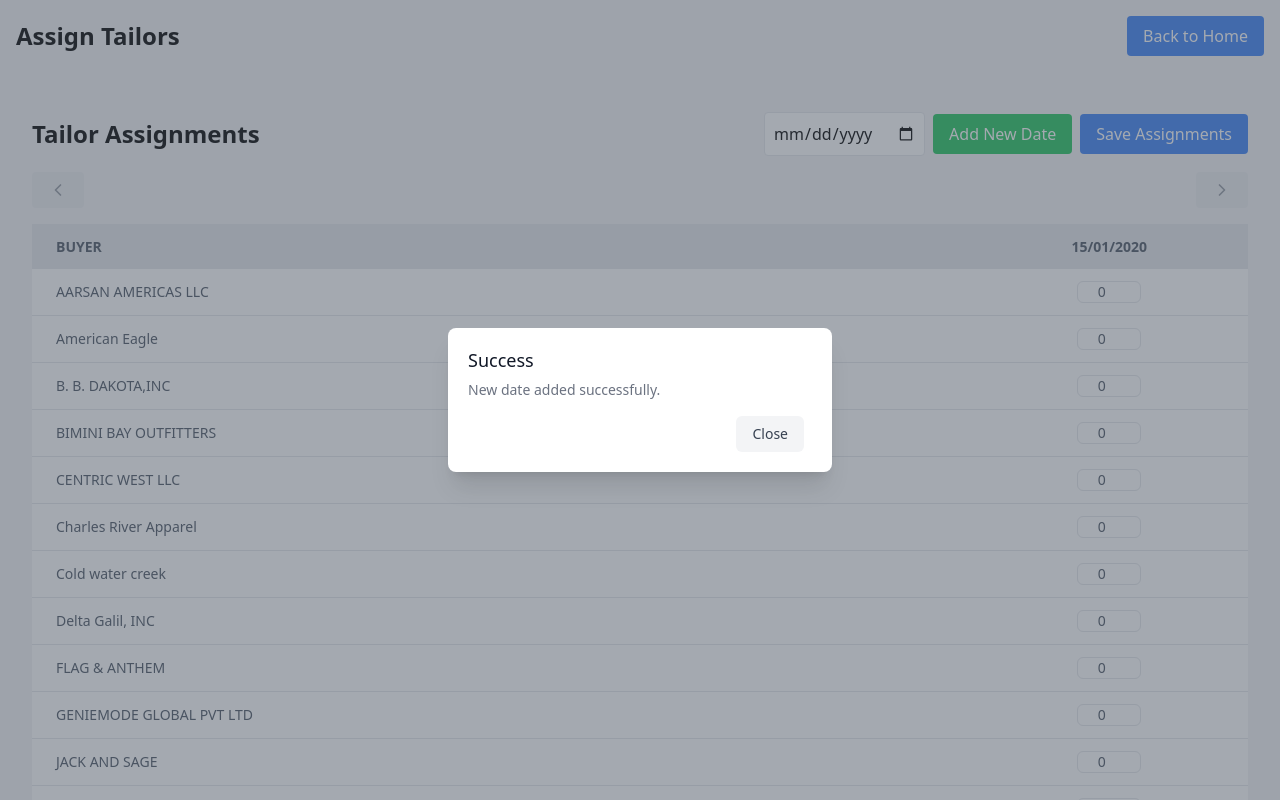
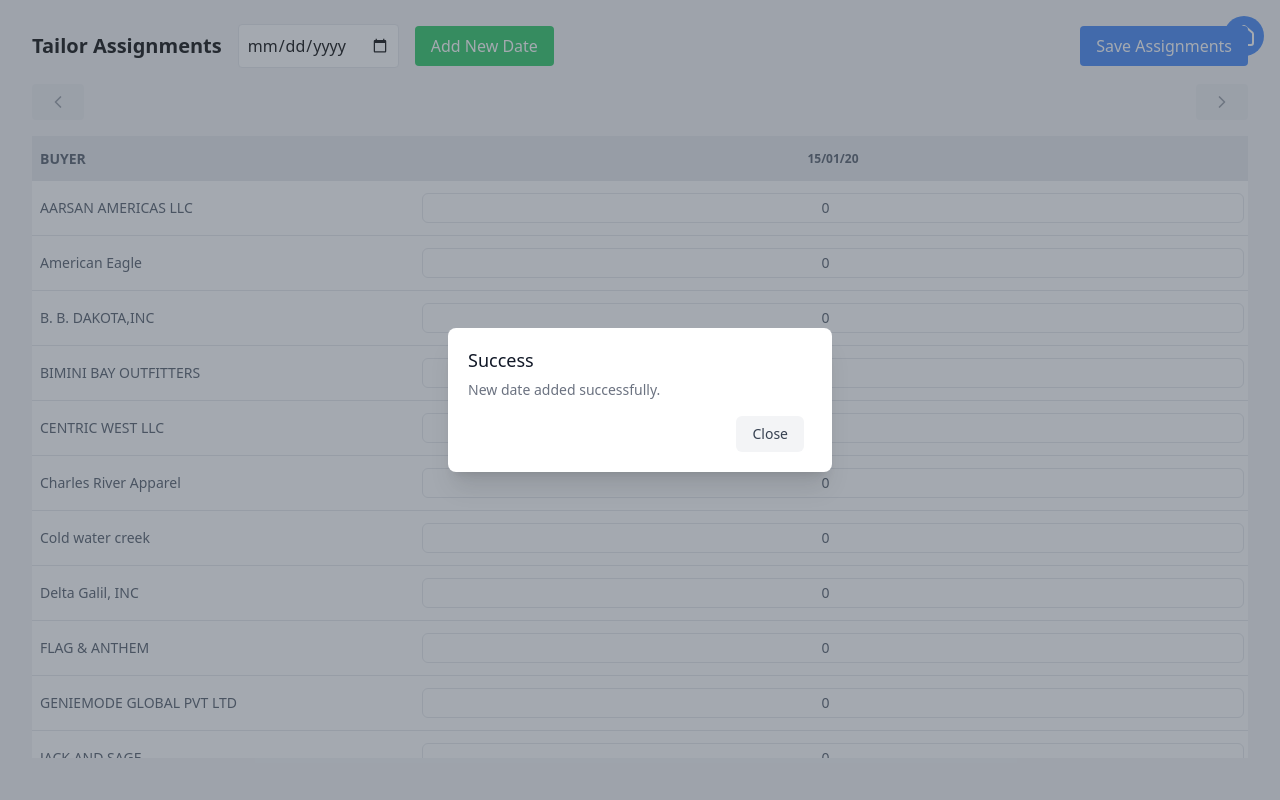
Before and after one commit to ayyubm/sampletracker, a Next.js app: page /assign-tailors in a window 1280 px wide. Both pictures are taken after typing "2020-01-15" into the empty fields and a click on the button "Add New Date". Shown: the top 800 px of the page. Built offline with nearby package versions, Linux system fonts and the light colour scheme; no server answers; the database is empty.

Commit message:
added cosmetic upgrades to user list and assign tailor table

```diff
--- a/src/app/assign-tailors/page.tsx
+++ b/src/app/assign-tailors/page.tsx
@@ -3,19 +3,23 @@
 import { useAuth } from '../../lib/hooks/useAuth';
 import Link from 'next/link';
 import TailorAssignment from '../../components/TailorAssignment';
+import { Home } from 'lucide-react';
 
 export default function AssignTailorsPage() {
   const { userData } = useAuth();
 
   return (
     <div className="min-h-screen bg-gray-100 p-4">
-      <header className="flex justify-between items-center mb-6">
-        <h1 className="text-2xl font-bold">Assign Tailors</h1>
-        <Link href="/" className="bg-blue-500 text-white px-4 py-2 rounded hover:bg-blue-600">
-          Back to Home
+      <header className="flex justify-end mb-4">
+        <Link
+          href="/"
+          className="bg-blue-500 text-white p-2 rounded-full hover:bg-blue-600 transition-colors duration-200"
+          title="Back to Home"
+        >
+          <Home size={24} />
         </Link>
       </header>
-      <main>
+      <main className="-mt-12">
         <TailorAssignment topControls={true} />
       </main>
     </div>
--- a/src/components/TailorAssignment.tsx
+++ b/src/components/TailorAssignment.tsx
@@ -125,17 +125,10 @@ const TailorAssignment: React.FC<TailorAssignmentProps> = ({ topControls = false
   };
 
   return (
-    <div className="container mx-auto px-4 py-8">
-      {alert && (
-        <Alert
-          message={alert.message}
-          type={alert.type}
-          onClose={() => setAlert(null)}
-        />
-      )}
+    <div className="container mx-auto px-4">
       <div className="mb-4 flex justify-between items-center">
-        <h2 className="text-2xl font-bold">Tailor Assignments</h2>
-        <div className="flex items-center space-x-2">
+        <div className="flex items-center space-x-4">
+          <h2 className="text-xl font-bold">Tailor Assignments</h2>
           <input
             type="date"
             value={newDate}
@@ -148,6 +141,7 @@ const TailorAssignment: React.FC<TailorAssignmentProps> = ({ topControls = false
           >
             Add New Date
           </button>
+        </div>
         <button
           onClick={saveTailorCounts}
           className="bg-blue-500 text-white px-4 py-2 rounded hover:bg-blue-600"
@@ -155,7 +149,13 @@ const TailorAssignment: React.FC<TailorAssignmentProps> = ({ topControls = false
           Save Assignments
         </button>
       </div>
-      </div>
+      {alert && (
+        <Alert
+          message={alert.message}
+          type={alert.type}
+          onClose={() => setAlert(null)}
+        />
+      )}
       <div className="flex justify-between items-center mb-4">
         <button
           onClick={handlePreviousDates}
@@ -173,27 +173,30 @@ const TailorAssignment: React.FC<TailorAssignmentProps> = ({ topControls = false
         </button>
       </div>
       <div className="overflow-x-auto">
-        <table className="min-w-full bg-white">
-          <thead className="bg-gray-200 text-gray-600 uppercase text-sm leading-normal">
+        <div className="max-h-[calc(100vh-178px)] overflow-y-auto"> {/* Changed from 250px to 178px */}
+          <table className="min-w-full bg-white table-fixed">
+            <thead className="bg-gray-200 text-gray-600 uppercase text-sm leading-normal sticky top-0 z-10">
               <tr>
-              <th className="py-3 px-6 text-left">Buyer</th>
+                <th className="w-1/6 py-3 px-2 text-left sticky left-0 bg-gray-200 z-20">Buyer</th>
                 {displayedDates.map(date => (
-                <th key={date} className="py-3 px-6 text-center">{format(parseISO(date), 'dd/MM/yyyy')}</th>
+                  <th key={date} className="w-1/9 py-3 px-1 text-center text-xs">
+                    {format(parseISO(date), 'dd/MM/yy')}
+                  </th>
                 ))}
               </tr>
             </thead>
             <tbody className="text-gray-600 text-sm font-light">
               {buyerTailorCounts.map((count, index) => (
                 <tr key={count.buyer} className="border-b border-gray-200 hover:bg-gray-100">
-                <td className="py-3 px-6 text-left whitespace-nowrap">{count.buyer}</td>
+                  <td className="py-3 px-2 text-left whitespace-nowrap sticky left-0 bg-white">{count.buyer}</td>
                   {displayedDates.map(date => (
-                  <td key={date} className="py-3 px-6 text-center">
+                    <td key={date} className="py-3 px-1 text-center">
                       <input
                         type="number"
                         min="0"
                         value={count.tailorCounts[date] || 0}
                         onChange={(e) => handleCountChange(index, date, e.target.value)}
-                      className="w-16 text-center border rounded-md"
+                        className="w-full text-center border rounded-md p-1"
                       />
                     </td>
                   ))}
@@ -203,6 +206,7 @@ const TailorAssignment: React.FC<TailorAssignmentProps> = ({ topControls = false
           </table>
         </div>
       </div>
+    </div>
   );
 };
 
--- a/src/components/UserManagement.tsx
+++ b/src/components/UserManagement.tsx
@@ -6,6 +6,7 @@ import { getFirestore, collection, getDocs, doc, setDoc, deleteDoc } from 'fireb
 import { getAuth, createUserWithEmailAndPassword, deleteUser } from 'firebase/auth';
 import { app } from '../lib/firebase/firebase'; // Import the Firebase app instance
 import Link from 'next/link';
+import { Home } from 'lucide-react'; // Import the Home icon
 
 interface User {
   id: string;
@@ -154,8 +155,12 @@ export default function UserManagement() {
     <div className="container mx-auto p-4">
       <div className="flex justify-between items-center mb-4">
         <h1 className="text-2xl font-bold">User Management</h1>
-        <Link href="/" className="bg-gray-500 text-white px-4 py-2 rounded hover:bg-gray-600">
-          Back to Home
+        <Link
+          href="/"
+          className="bg-blue-500 text-white p-2 rounded-full hover:bg-blue-600 transition-colors duration-200"
+          title="Back to Home"
+        >
+          <Home size={24} />
         </Link>
       </div>
       {error && (
@@ -198,10 +203,11 @@ export default function UserManagement() {
             className="p-2 border rounded"
             required
           />
+          <div className="flex items-center space-x-4">
             <select
               value={newUser.team}
               onChange={(e) => setNewUser({ ...newUser, team: e.target.value })}
-            className="p-2 border rounded"
+              className="p-2 border rounded w-40" // Changed from flex-grow to w-40
               required
             >
               <option value="">Select Team</option>
@@ -211,8 +217,7 @@ export default function UserManagement() {
                 </option>
               ))}
             </select>
-          <div className="col-span-2">
-            <label className="flex items-center">
+            <label className="flex items-center flex-grow"> {/* Added flex-grow here */}
               <input
                 type="checkbox"
                 checked={newUser.isAdmin}
@@ -228,9 +233,11 @@ export default function UserManagement() {
         </button>
       </form>
       <h2 className="text-xl font-semibold mb-2">User List</h2>
+      <div className="overflow-x-auto">
+        <div className="max-h-[calc(100vh-400px)] overflow-y-auto">
           <table className="w-full border-collapse">
-        <thead>
-          <tr className="bg-gray-200">
+            <thead className="bg-gray-200 sticky top-0 z-10">
+              <tr>
                 <th className="p-2 text-left">Email</th>
                 <th className="p-2 text-left">First Name</th>
                 <th className="p-2 text-left">Last Name</th>
@@ -338,5 +345,7 @@ export default function UserManagement() {
             </tbody>
           </table>
         </div>
+      </div>
+    </div>
   );
 }
```
Lines whose indentation alone changed are shown as unchanged.
